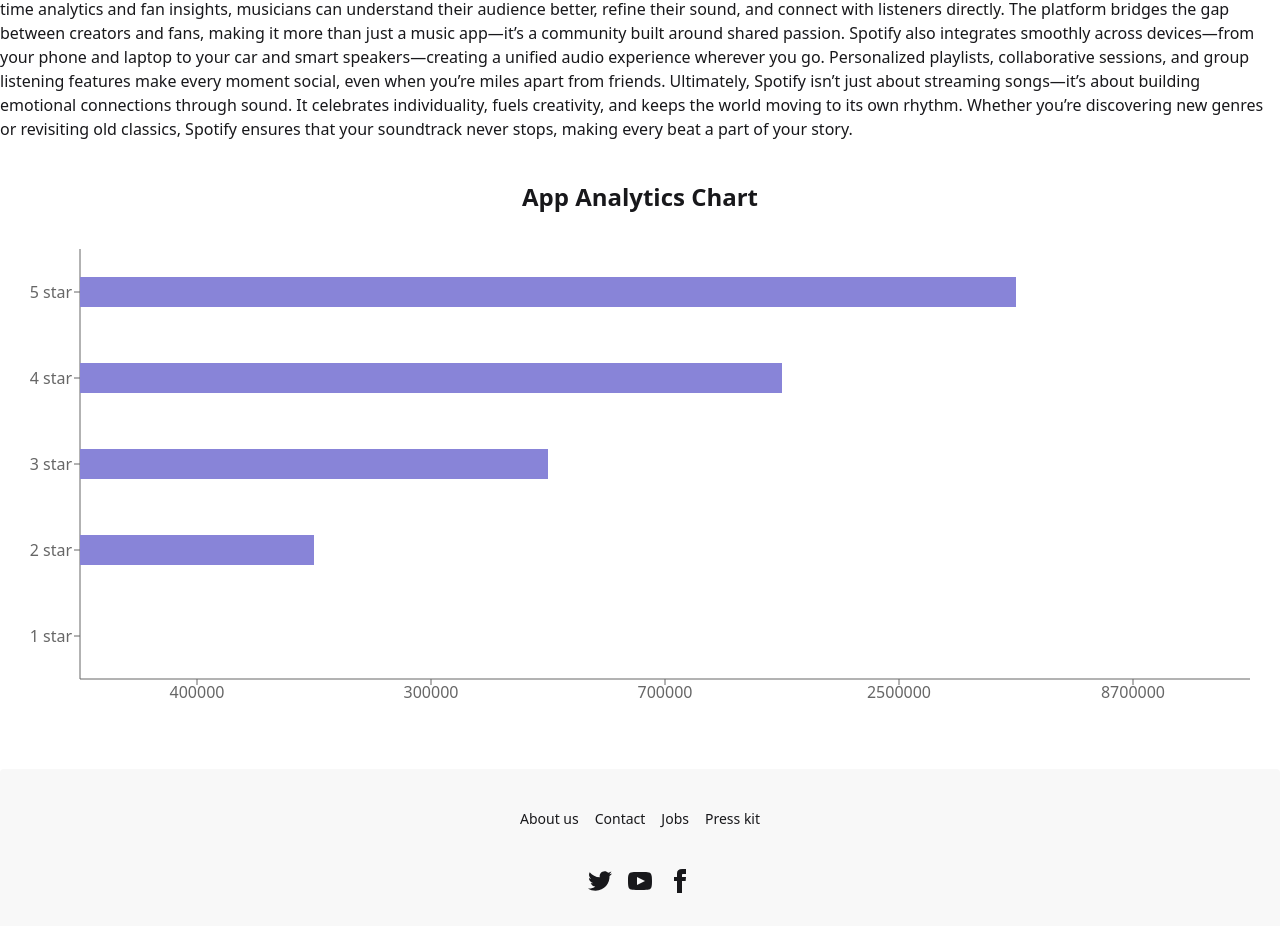
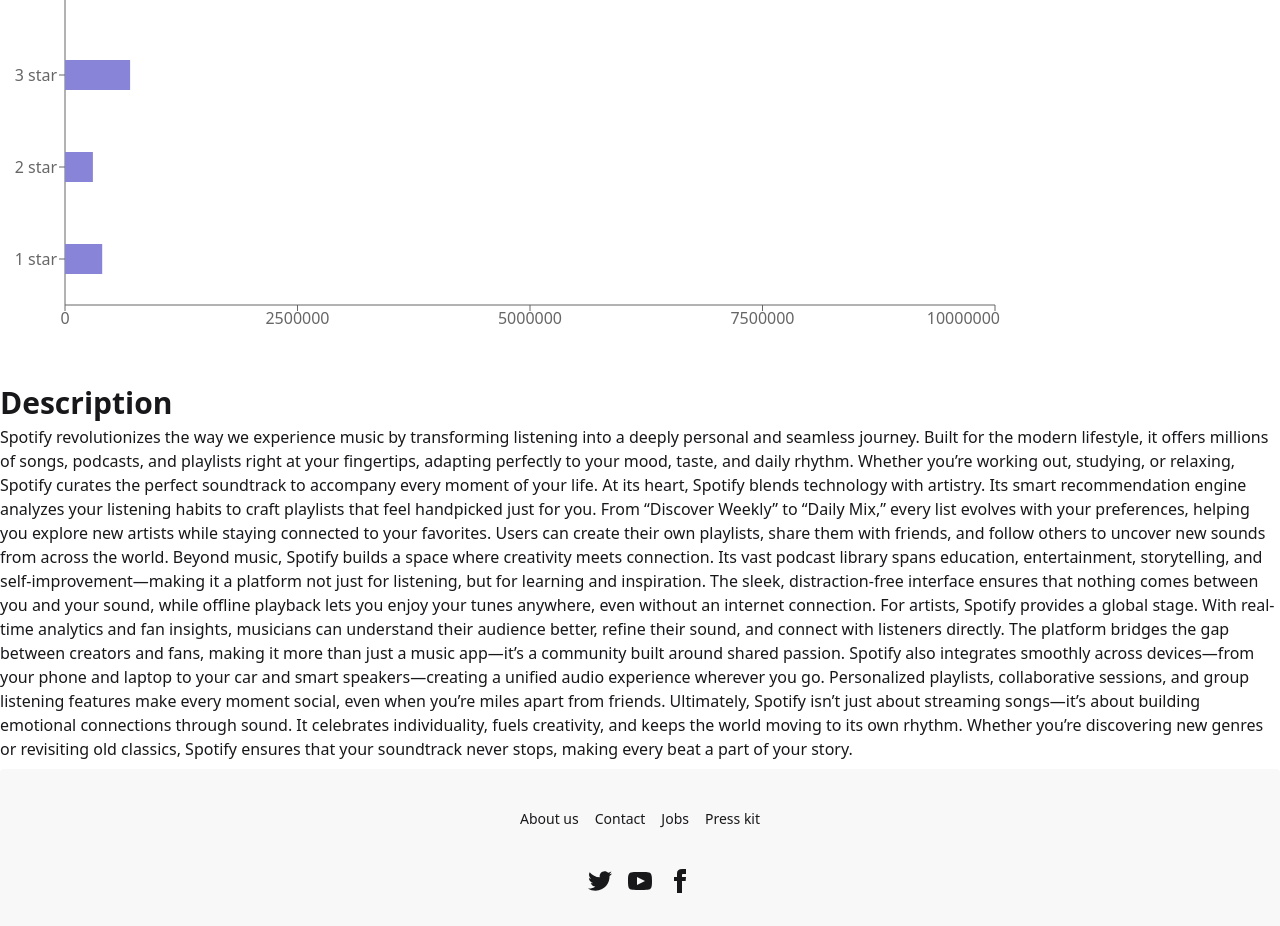
Before and after one commit to tareqqqqq/HeroIO, a React (Vite) app: page /productDetails/1 in a window 1280 px wide. Shown: the part 613-1539 px from the top of the page. Built offline with nearby package versions, Linux system fonts and the light colour scheme.

Commit message:
add bar on productsDetails component

```diff
--- a/src/Pages/ProductDetails/ProductDetails.jsx
+++ b/src/Pages/ProductDetails/ProductDetails.jsx
@@ -1,7 +1,7 @@
 import React, { useState } from 'react';
 import { useParams } from 'react-router';
 import Hooks from '../../hooks/Hooks';
-import {  updateList } from '../../utilities/localStorages';
+import { updateList } from '../../utilities/localStorages';
 import { ArrowDownToLine, Star, ThumbsUp } from 'lucide-react';
 import { toast, ToastContainer } from 'react-toastify';
 import { Bar, BarChart, CartesianGrid, Legend, Rectangle, ResponsiveContainer, Tooltip, XAxis, YAxis } from 'recharts';
@@ -16,7 +16,7 @@
 const ProductDetails = () => {
   const { id } = useParams();
   const bookId = parseInt(id);
-    const {products,loading,error} = Hooks();
+  const { products, loading, error } = Hooks();
   const [installed, setInstalled] = useState(false);
 
   // loading & error handle
@@ -39,13 +39,10 @@
   if (error) {
     return <p className="text-center mt-10 text-red-500">Error: {error.message}</p>;
   }
-    const singleBook = products.find(book => book.id === bookId);
-    console.log("Params ID:", id);
-console.log("All data:", products);
-console.log("Found Book:", singleBook);
+  const singleData = products.find(book => book.id === bookId);
 
-    const { companyName,downloads, ratingAvg,description,image,size,reviews,ratings} = singleBook || {};
-if (!singleBook) {
+  const { companyName, downloads, ratingAvg, description, image, size, reviews, ratings } = singleData || {};
+  if (!singleData) {
     return (
       <div className="flex flex-col items-center justify-center  text-center bg-base-100 my-5">
 
@@ -61,11 +58,11 @@
 
 
 
-     const handleMarkAsRead = singleBook=> {
+  const handleMarkAsRead = singleData => {
 
     toast.success("Installed Successfully!");
 
-        updateList(singleBook)
+    updateList(singleData)
   }
   return (
     <div className="container m-auto">
@@ -89,7 +86,7 @@
             <p>Developed by productive.io</p>
             <div className='grid grid-cols-3 gap-5 mt-5' >
               <div>
-            <h1> <ArrowDownToLine/>
+                <h1> <ArrowDownToLine />
                 </h1>
                 <h1>Downloads</h1>
                 <h1>{downloads}</h1>
@@ -114,12 +111,27 @@
               </div>
             </div>
             <div className="card-actions ">
-      <button  onClick={()=>{handleMarkAsRead(singleBook);
+              <button onClick={() => {
+                handleMarkAsRead(singleData);
                 setInstalled(true);
               }} className="btn btn-accent m-2"
                 disabled={installed} >{installed ? "Installed" : `Install Now (${size})`} </button>
 
             </div>
+          </div>
+        </div>
+        <div className="my-10">
+        <h2 className="text-2xl font-bold mb-4 text-center">App Analytics Chart</h2>
+
+        {/* Parent div e height & width set kora holo */}
+        <div className="w-full h-[500px]">
+
+           <BarChart width={1000} height={500} data={ratings} layout="vertical">
+        <XAxis type="number" />
+        <YAxis type="category" dataKey="name" reversed />
+        <Bar dataKey="count" barSize={30} fill="#8884d8" />
+      </BarChart>
+
         </div>
       </div>
         <div className='my-2'>
@@ -129,39 +141,8 @@
       </div>
 
 
-        <div className="my-10">
-  <h2 className="text-2xl font-bold mb-4 text-center">App Analytics Chart</h2>
-
-  {/* Parent div e height & width set kora holo */}
-  <div className="w-full h-[500px]">
-    <ResponsiveContainer width="100%" height="100%">
-      <BarChart
-       layout="vertical"
-        data={ratings}
-        margin={{
-          top: 20,
-          right: 30,
-          left: 20,
-          bottom: 20,
-        }}
-      >
-
-        <XAxis dataKey="count" />
-        <YAxis type="category" dataKey="name" reversed />
 
 
-        <Bar
-          dataKey="count"
-          fill="#8884d8"
-           barSize={30}
-        />
-
-
-      </BarChart>
-    </ResponsiveContainer>
-  </div>
-</div>
-<ToastContainer  position="top-center" />
     </div>
   );
 };
--- a/src/Pages/WishList/WishList.jsx
+++ b/src/Pages/WishList/WishList.jsx
@@ -47,7 +47,7 @@
 
 
     return (
-        <div>
+        <div className='container m-auto'>
             <div className='flex justify-between py-5 items-center'>
         <h1 className='text-3xl font-semibold'>
           Installation{' '}
--- a/src/main.jsx
+++ b/src/main.jsx
@@ -4,10 +4,12 @@
 import App from './App.jsx'
 import { RouterProvider } from 'react-router'
 import router from './Routes/Routes.jsx'
+import {  ToastContainer } from 'react-toastify';
 
 
 createRoot(document.getElementById('root')).render(
   <StrictMode>
    <RouterProvider router={router} />
+    <ToastContainer position="top-center" />
   </StrictMode>,
 )
```
Lines whose indentation alone changed are shown as unchanged.
